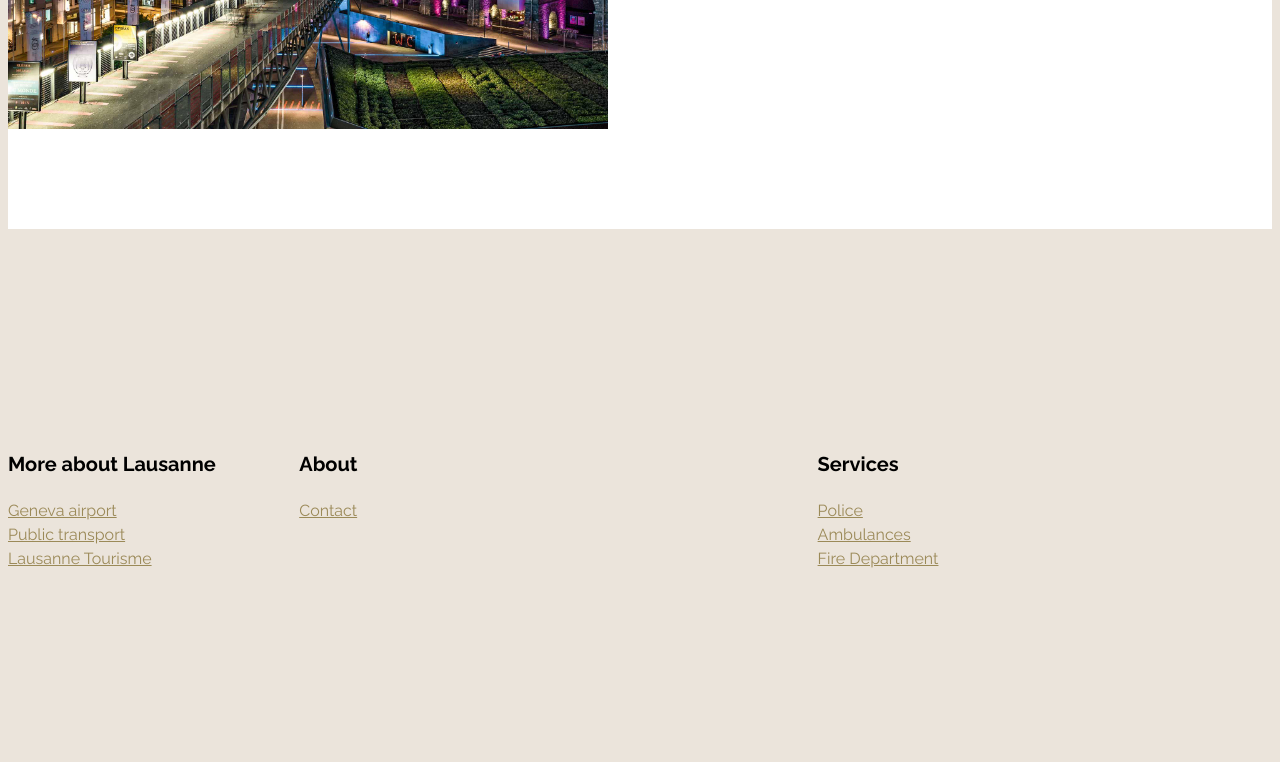
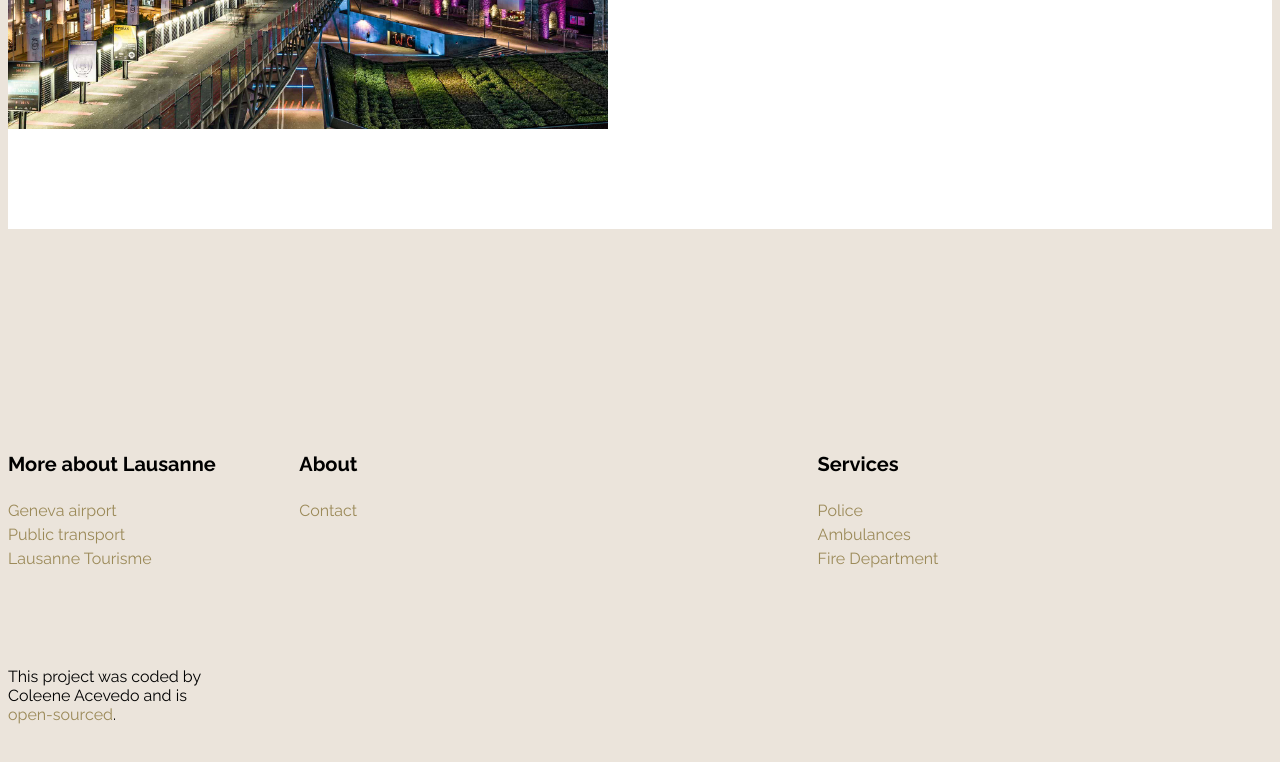
Before and after one commit to cmvce/official-travel-project, a plain HTML site: page index.html in a window 1280 px wide. Shown: the part 1116-1878 px from the top of the page. Drawn offline with Linux system fonts and the light colour scheme.

Commit message:
Added name

```diff
--- a/index.html
+++ b/index.html
@@ -95,6 +95,10 @@
               >
             </ul>
           </div>
+          <p
+            >This project was coded by Coleene Acevedo and is
+            <a href="https://github.com/cmvce">open-sourced</a>.</p
+          >
         </section>
       </footer>
     </div>
--- a/src/styles.css
+++ b/src/styles.css
@@ -72,6 +72,9 @@ header a {
   margin-top: 32px;
   border-radius: 20px;
 }
+header a:hover {
+  opacity: 85%;
+}
 
 main {
   background-color: white;
@@ -128,6 +131,10 @@ footer li {
 footer a {
   color: rgb(122, 100, 34, 1);
   opacity: 0.7;
+  text-decoration: none;
+}
+footer a:hover {
+  color: rgb(220, 41, 94);
 }
 @media (max-width: 900px) {
   header {
```
